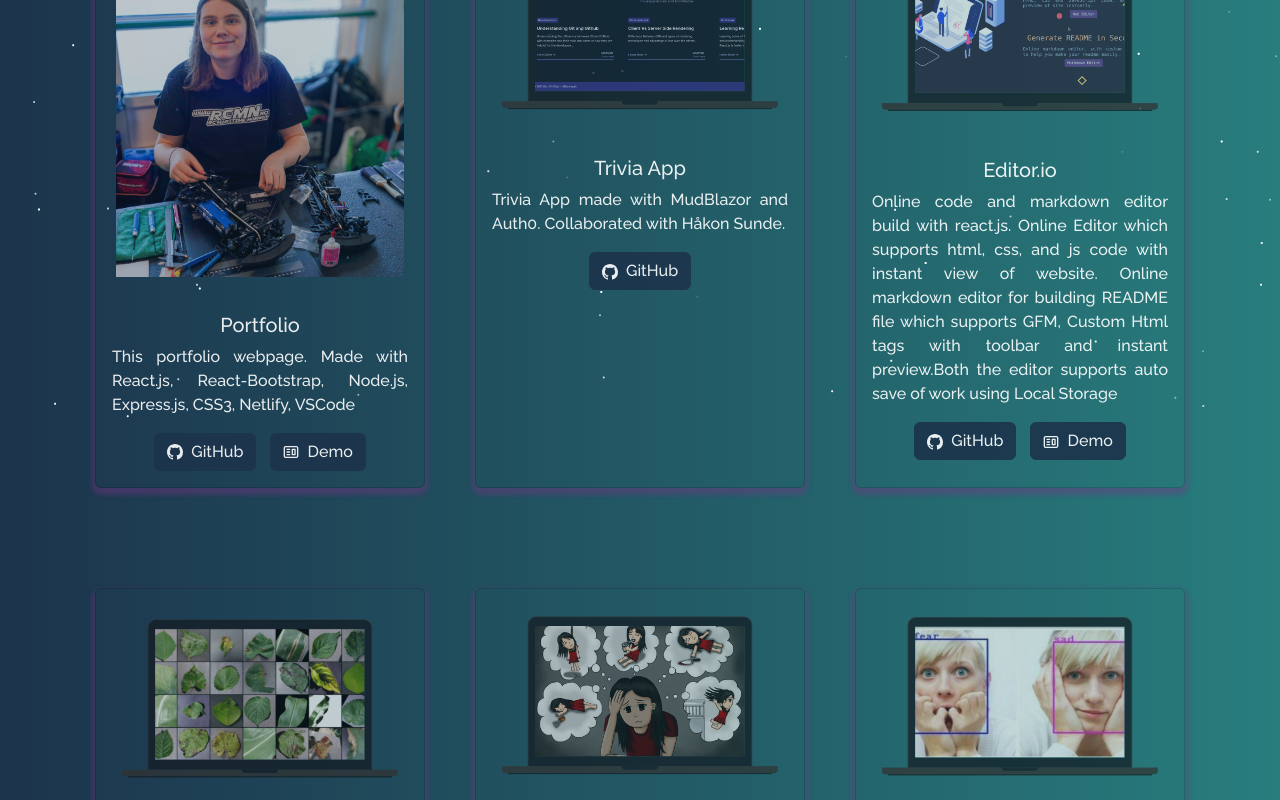
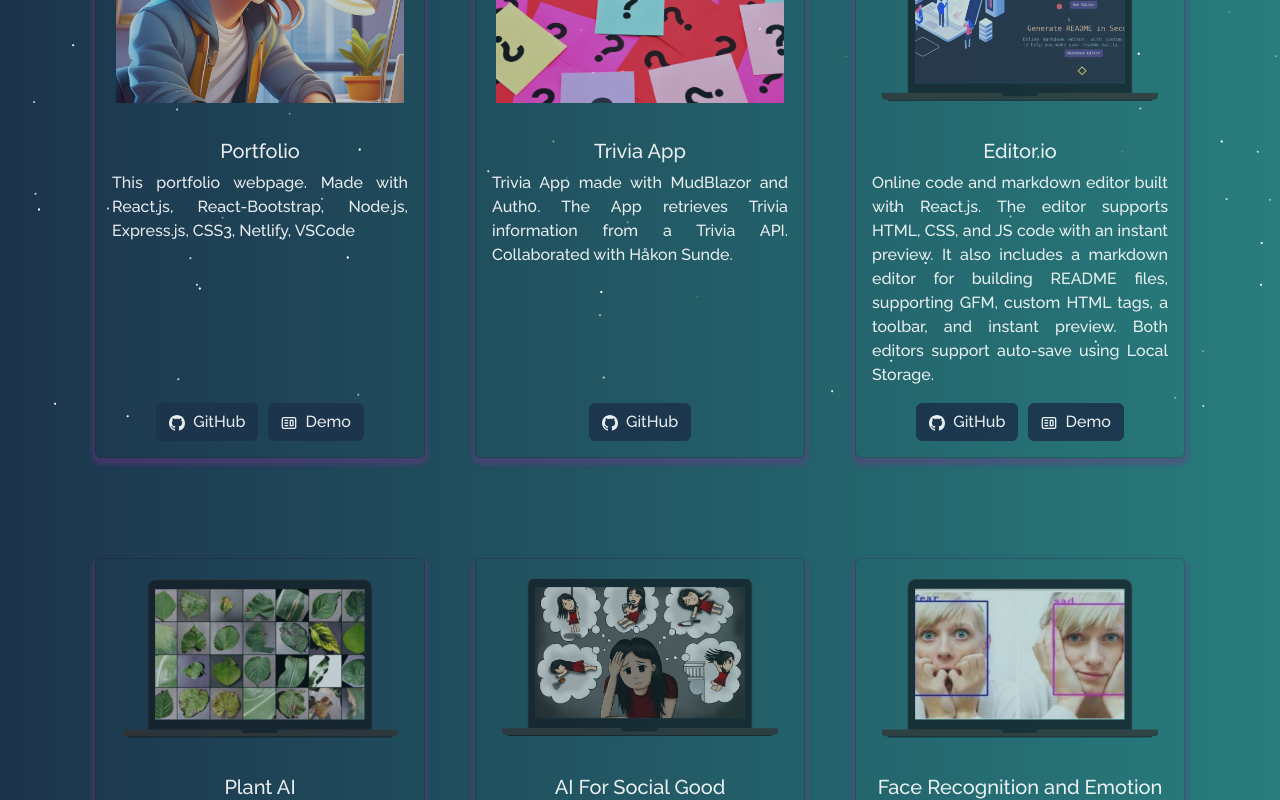
Before and after one commit to AlbinIngholm/Portefolje, a React (Create React App) app: page /project in a window 1280 px wide. Shown: the part 380-1180 px from the top of the page. Built offline with nearby package versions, Linux system fonts and the light colour scheme.

Commit message:
Changes to ProjectCard display

```diff
--- a/src/components/Home/Home2.js
+++ b/src/components/Home/Home2.js
@@ -25,17 +25,7 @@ function Home2() {
               </i>
               <br />
 
-              I am a forward thinking programmer with experience in native app development and webdesign. <b className="green">Node.js</b> and
-              <i>
-                <b className="green">
-                  {" "}
-                  Modern Javascript Library and Frameworks
-                </b>
-              </i>
-              &nbsp; like
-              <i>
-                <b className="green"> React.js and Next.js</b>
-              </i>
+              I am a forward thinking programmer with experience in native app development and webdesign.
             </p>
           </Col>
         </Row>
--- a/src/components/Projects/ProjectCards.js
+++ b/src/components/Projects/ProjectCards.js
@@ -7,34 +7,27 @@ import { BsGithub } from "react-icons/bs";
 function ProjectCards(props) {
   return (
     <Card className="project-card-view">
-      <Card.Img variant="top" src={props.imgPath} alt="card-img" />
-      <Card.Body>
+      <Card.Img className="project-card-img" variant="top" src={props.imgPath} alt="card-img" />
+      <Card.Body className="project-card-body">
         <Card.Title>{props.title}</Card.Title>
         <Card.Text style={{ textAlign: "justify" }}>
           {props.description}
         </Card.Text>
+        <div className="project-card-buttons">
           <Button variant="primary" href={props.ghLink} target="_blank">
             <BsGithub /> &nbsp;
             {props.isBlog ? "Blog" : "GitHub"}
           </Button>
-        {"\n"}
-        {"\n"}
-
-        {/* If the component contains Demo link and if it's not a Blog then, it will render the below component  */}
-
           {!props.isBlog && props.demoLink && (
-          <Button
-            variant="primary"
-            href={props.demoLink}
-            target="_blank"
-            style={{ marginLeft: "10px" }}
-          >
+            <Button variant="primary" href={props.demoLink} target="_blank">
               <CgWebsite /> &nbsp;
               {"Demo"}
             </Button>
           )}
+        </div>
       </Card.Body>
     </Card>
   );
 }
+
 export default ProjectCards;
--- a/src/components/Projects/Projects.js
+++ b/src/components/Projects/Projects.js
@@ -5,9 +5,9 @@ import Particle from "../Particle";
 import leaf from "../../Assets/Projects/leaf.png";
 import emotion from "../../Assets/Projects/emotion.png";
 import editor from "../../Assets/Projects/codeEditor.png";
-import me from "../../Assets/avatar2.jpg";
+import me from "../../Assets/Firefly_Avatar.jpg";
 import suicide from "../../Assets/Projects/suicide.png";
-import bitsOfCode from "../../Assets/Projects/blog.png";
+import trivia from "../../Assets/trivia.jpg";
 
 function Projects() {
   return (
@@ -15,7 +15,7 @@ function Projects() {
       <Particle />
       <Container>
         <h1 className="project-heading">
-          My Recent <strong className="green">Projects </strong>
+          My Recent <strong className="green">Projects</strong>
         </h1>
         <p style={{ color: "white" }}>
           Here are some of my recent projects
@@ -34,10 +34,10 @@ function Projects() {
 
           <Col md={4} className="project-card">
             <ProjectCard
-              imgPath={bitsOfCode}
+              imgPath={trivia}
               isBlog={false}
               title="Trivia App"
-              description="Trivia App made with MudBlazor and Auth0. Collaborated with Håkon Sunde. "
+              description="Trivia App made with MudBlazor and Auth0. The App retrieves Trivia information from a Trivia API. Collaborated with Håkon Sunde."
               ghLink="https://github.com/AlbinIngholm/TriviaApp_MudBlazor/"
             />
           </Col>
@@ -47,7 +47,7 @@ function Projects() {
               imgPath={editor}
               isBlog={false}
               title="Editor.io"
-              description="Online code and markdown editor build with react.js. Online Editor which supports html, css, and js code with instant view of website. Online markdown editor for building README file which supports GFM, Custom Html tags with toolbar and instant preview.Both the editor supports auto save of work using Local Storage"
+              description="Online code and markdown editor built with React.js. The editor supports HTML, CSS, and JS code with an instant preview. It also includes a markdown editor for building README files, supporting GFM, custom HTML tags, a toolbar, and instant preview. Both editors support auto-save using Local Storage."
               ghLink="https://github.com/soumyajit4419/Editor.io"
               demoLink="https://editor.soumya-jit.tech/"
             />
@@ -58,7 +58,7 @@ function Projects() {
               imgPath={leaf}
               isBlog={false}
               title="Plant AI"
-              description="Used the plant disease dataset from Kaggle and trained a image classifer model using 'PyTorch' framework using CNN and Transfer Learning with 38 classes of various plant leaves. The model was successfully able to detect diseased and healthy leaves of 14 unique plants. I was able to achieve an accuracy of 98% by using Resnet34 pretrained model."
+              description="Used the plant disease dataset from Kaggle and trained an image classifier model using the PyTorch framework. The model was able to detect diseased and healthy leaves of 14 unique plants, achieving an accuracy of 98% using the Resnet34 pretrained model."
               ghLink="https://github.com/soumyajit4419/Plant_AI"
               demoLink="https://plant49-ai.herokuapp.com/"
             />
@@ -68,8 +68,8 @@ function Projects() {
             <ProjectCard
               imgPath={suicide}
               isBlog={false}
-              title="Ai For Social Good"
-              description="Using 'Natural Launguage Processing' for the detection of suicide-related posts and user's suicide ideation in cyberspace  and thus helping in sucide prevention."
+              title="AI For Social Good"
+              description="Used Natural Language Processing to detect suicide-related posts and users' suicide ideation in cyberspace, aiding in suicide prevention."
               ghLink="https://github.com/soumyajit4419/AI_For_Social_Good"
               // demoLink="https://www.youtube.com/watch?v=dQw4w9WgXcQ&ab_channel=RickAstley" <--------Please include a demo link here
             />
@@ -80,10 +80,9 @@ function Projects() {
               imgPath={emotion}
               isBlog={false}
               title="Face Recognition and Emotion Detection"
-              description="Trained a CNN classifier using 'FER-2013 dataset' with Keras and tensorflow backened. The classifier sucessfully predicted the various types of emotions of human. And the highest accuracy obtained with the model was 60.1%.
-              Then used Open-CV to detect the face in an image and then pass the face to the classifer to predict the emotion of a person."
+              description="Trained a CNN classifier using the FER-2013 dataset with Keras and TensorFlow. The classifier successfully predicted various human emotions with an accuracy of 60.1%. Used OpenCV to detect faces in an image and pass them to the classifier to predict the emotion."
               ghLink="https://github.com/soumyajit4419/Face_And_Emotion_Detection"
-              // demoLink="https://blogs.soumya-jit.tech/"      <--------Please include a demo link here
+              // demoLink="https://blogs.soumya-jit.tech/" <--------Please include a demo link here
             />
           </Col>
         </Row>
--- a/src/style.css
+++ b/src/style.css
@@ -470,18 +470,51 @@ body {
   }
 
   .project-card-view {
+    display: flex;
+    flex-direction: column;
     box-shadow: 0 4px 5px 3px rgba(119, 53, 136, 0.459) !important;
     color: white !important;
     background-color: transparent !important;
     opacity: 0.9 !important;
     transition: all 0.5s ease 0s !important;
     height: 100% !important;
-  }
-  .project-card-view:hover {
-    transform: scale(1.02) !important;
-    overflow: hidden !important;
-    box-shadow: 0 4px 4px 5px rgba(129, 72, 144, 0.561) !important;
-  }
+}
+.project-card-view {
+  display: flex;
+  flex-direction: column;
+  box-shadow: 0 4px 5px 3px rgba(119, 53, 136, 0.459) !important;
+  color: white !important;
+  background-color: transparent !important;
+  opacity: 0.9 !important;
+  transition: all 0.5s ease 0s !important;
+  height: 100% !important;
+}
+
+.project-card-view:hover {
+  transform: scale(1.02) !important;
+}
+
+.project-card-body {
+  display: flex;
+  flex-direction: column;
+  flex-grow: 1;
+}
+
+.project-card-buttons {
+  margin-top: auto;
+  display: flex;
+  justify-content: center;
+  gap: 10px; /* Adds space between the buttons */
+}
+
+.project-card-img {
+  width: 100%; /* Ensure the image takes up the full width of its container */
+  height: 200px; /* Set a fixed height for all images */
+  object-fit: cover; /* Ensure images maintain their aspect ratio */
+}
+
+
+
 
   .blog-card {
     padding-top: 50px !important;
```
Also changed, not shown: src/Assets/trivia.jpg (added). Lines whose indentation alone changed are shown as unchanged.
